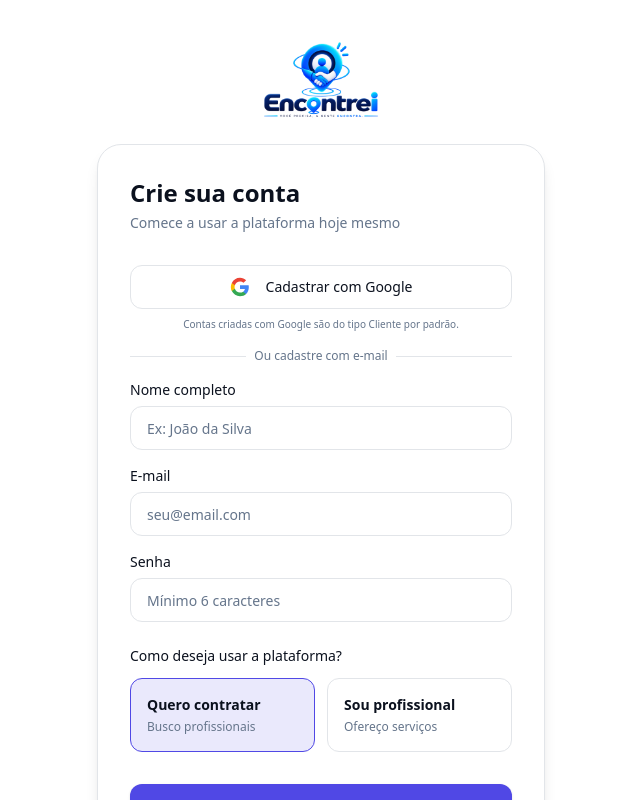
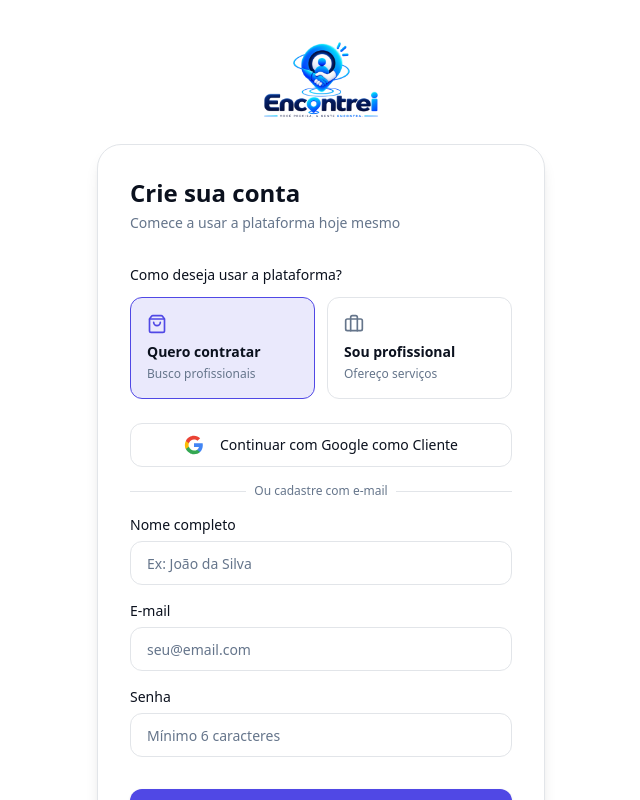
Before and after one commit to MarcioJunior2108/Encontrei, a Next.js app: page /cadastro in a window 1280 px wide. Shown: the top 800 px of the page, without its empty margins (319-959 px from the left). Built offline with nearby package versions, Linux system fonts and the light colour scheme.

Commit message:
feat: Google OAuth role selection - client vs professional

```diff
--- a/src/app/actions/auth.ts
+++ b/src/app/actions/auth.ts
@@ -106,8 +106,11 @@
   const supabase = await createClient();
 
   const nextUrl = formData?.get('next') as string;
+  const role = (formData?.get('role') as string) || 'CLIENT';
   const baseUrl = process.env.NEXT_PUBLIC_APP_URL || 'http://localhost:3000';
-  const callbackUrl = `${baseUrl}/auth/callback${nextUrl ? `?next=${encodeURIComponent(nextUrl)}` : ''}`;
+
+  // Encode role in the callback URL so we can apply it after OAuth
+  const callbackUrl = `${baseUrl}/auth/callback?role=${encodeURIComponent(role)}${nextUrl ? `&next=${encodeURIComponent(nextUrl)}` : ''}`;
 
   const { data, error } = await supabase.auth.signInWithOAuth({
     provider: 'google',
--- a/src/app/auth/callback/route.ts
+++ b/src/app/auth/callback/route.ts
@@ -1,29 +1,63 @@
 import { NextResponse } from 'next/server';
 import { createClient } from '@/lib/supabase/server';
+import { prisma } from '@/lib/prisma';
 
 export async function GET(request: Request) {
   const { searchParams, origin } = new URL(request.url);
   const code = searchParams.get('code');
-  // if "next" is in param, use it as the redirect URL
-  const next = searchParams.get('next') ?? '/dashboard';
+  const role = (searchParams.get('role') || 'CLIENT') as 'CLIENT' | 'PROFESSIONAL';
+  const next = searchParams.get('next') ?? (role === 'PROFESSIONAL' ? '/profissional' : '/dashboard');
 
   if (code) {
     const supabase = await createClient();
-    const { error } = await supabase.auth.exchangeCodeForSession(code);
-    if (!error) {
-      const forwardedHost = request.headers.get('x-forwarded-host'); // original origin before load balancer
+    const { data: sessionData, error } = await supabase.auth.exchangeCodeForSession(code);
+
+    if (!error && sessionData.user) {
+      const userId = sessionData.user.id;
+      const userEmail = sessionData.user.email ?? '';
+      const userName = sessionData.user.user_metadata?.full_name
+        ?? sessionData.user.user_metadata?.name
+        ?? '';
+
+      // Upsert profile with the chosen role
+      try {
+        await prisma.profile.upsert({
+          where: { id: userId },
+          update: {
+            name: userName || undefined,
+            role: role,
+          },
+          create: {
+            id: userId,
+            email: userEmail,
+            name: userName,
+            role: role,
+          },
+        });
+
+        // If professional, ensure professional record exists
+        if (role === 'PROFESSIONAL') {
+          await prisma.professional.upsert({
+            where: { userId },
+            update: {},
+            create: { userId },
+          });
+        }
+      } catch (dbError) {
+        console.error('Callback: erro ao atualizar perfil:', dbError);
+      }
+
+      const forwardedHost = request.headers.get('x-forwarded-host');
       const isLocalEnv = process.env.NODE_ENV === 'development';
-      if (isLocalEnv) {
-        // we can be sure that there is no load balancer in between, so no need to watch for X-Forwarded-Host
-        return NextResponse.redirect(`${origin}${next}`);
-      } else if (forwardedHost) {
-        return NextResponse.redirect(`https://${forwardedHost}${next}`);
-      } else {
-        return NextResponse.redirect(`${origin}${next}`);
-      }
+      const redirectTo = isLocalEnv
+        ? `${origin}${next}`
+        : forwardedHost
+          ? `https://${forwardedHost}${next}`
+          : `${origin}${next}`;
+
+      return NextResponse.redirect(redirectTo);
     }
   }
 
-  // return the user to an error page with some instructions
   return NextResponse.redirect(`${origin}/login?error=auth-code-error`);
 }
--- a/src/app/cadastro/page.tsx
+++ b/src/app/cadastro/page.tsx
@@ -1,15 +1,15 @@
 'use client';
 
 import { useState } from 'react';
-import type { Metadata } from 'next';
 import Link from 'next/link';
 import Image from 'next/image';
 import { Button } from '@/components/ui/button';
 import { signup, loginWithGoogle } from '@/app/actions/auth';
-import { AlertCircle } from 'lucide-react';
+import { AlertCircle, Briefcase, ShoppingBag } from 'lucide-react';
 import { Slottable } from '@radix-ui/react-slot';
 import { Suspense } from 'react';
 import { useSearchParams } from 'next/navigation';
+import { cn } from '@/lib/utils';
 
 function NextUrlInput() {
   const searchParams = useSearchParams();
@@ -21,6 +21,8 @@
 export default function CadastroPage() {
   const [error, setError] = useState('');
   const [loading, setLoading] = useState(false);
+  const [accountType, setAccountType] = useState<'CLIENT' | 'PROFESSIONAL'>('CLIENT');
+  const [googleLoading, setGoogleLoading] = useState(false);
 
   const handleSubmit = async (e: React.FormEvent<HTMLFormElement>) => {
     e.preventDefault();
@@ -34,6 +36,14 @@
       setError(result.error);
       setLoading(false);
     }
+  };
+
+  const handleGoogleSignup = async () => {
+    setGoogleLoading(true);
+    const formData = new FormData();
+    formData.set('role', accountType);
+    await loginWithGoogle(formData);
+    setGoogleLoading(false);
   };
 
   return (
@@ -66,8 +76,56 @@
           <h1 className="text-2xl font-bold text-[hsl(var(--foreground))] mb-1">Crie sua conta</h1>
           <p className="text-sm text-[hsl(var(--muted-foreground))] mb-8">Comece a usar a plataforma hoje mesmo</p>
 
-          <form action={loginWithGoogle} className="mb-4">
-            <Button variant="outline" type="submit" className="w-full bg-[hsl(var(--background))] hover:bg-[hsl(var(--muted))] text-[hsl(var(--foreground))] border-[hsl(var(--border))] h-11">
+          {/* Account type selection — applies to both Google and email */}
+          <div className="mb-6">
+            <p className="text-sm font-medium text-[hsl(var(--foreground))] mb-3">Como deseja usar a plataforma?</p>
+            <div className="grid grid-cols-2 gap-3">
+              <button
+                type="button"
+                onClick={() => setAccountType('CLIENT')}
+                className={cn(
+                  'relative flex cursor-pointer rounded-[var(--radius-lg)] border p-4 text-left transition-all',
+                  accountType === 'CLIENT'
+                    ? 'border-[hsl(var(--primary))] bg-[hsl(var(--primary-muted))]'
+                    : 'border-[hsl(var(--border))] bg-[hsl(var(--background))] hover:bg-[hsl(var(--muted))]'
+                )}
+              >
+                <div>
+                  <ShoppingBag className={cn('h-5 w-5 mb-2', accountType === 'CLIENT' ? 'text-[hsl(var(--primary))]' : 'text-[hsl(var(--muted-foreground))]')} />
+                  <span className="block text-sm font-semibold text-[hsl(var(--foreground))]">Quero contratar</span>
+                  <span className="block text-xs text-[hsl(var(--muted-foreground))] mt-1">Busco profissionais</span>
+                </div>
+              </button>
+              <button
+                type="button"
+                onClick={() => setAccountType('PROFESSIONAL')}
+                className={cn(
+                  'relative flex cursor-pointer rounded-[var(--radius-lg)] border p-4 text-left transition-all',
+                  accountType === 'PROFESSIONAL'
+                    ? 'border-[hsl(var(--primary))] bg-[hsl(var(--primary-muted))]'
+                    : 'border-[hsl(var(--border))] bg-[hsl(var(--background))] hover:bg-[hsl(var(--muted))]'
+                )}
+              >
+                <div>
+                  <Briefcase className={cn('h-5 w-5 mb-2', accountType === 'PROFESSIONAL' ? 'text-[hsl(var(--primary))]' : 'text-[hsl(var(--muted-foreground))]')} />
+                  <span className="block text-sm font-semibold text-[hsl(var(--foreground))]">Sou profissional</span>
+                  <span className="block text-xs text-[hsl(var(--muted-foreground))] mt-1">Ofereço serviços</span>
+                </div>
+              </button>
+            </div>
+          </div>
+
+          {/* Google signup button — uses selected role */}
+          <Button
+            variant="outline"
+            type="button"
+            onClick={handleGoogleSignup}
+            disabled={googleLoading}
+            className="w-full bg-[hsl(var(--background))] hover:bg-[hsl(var(--muted))] text-[hsl(var(--foreground))] border-[hsl(var(--border))] h-11 mb-4"
+          >
+            {googleLoading ? (
+              <span className="animate-spin h-4 w-4 border-2 border-current border-t-transparent rounded-full mr-2" />
+            ) : (
               <svg className="w-5 h-5 mr-2" viewBox="0 0 24 24">
                 <path d="M22.56 12.25c0-.78-.07-1.53-.2-2.25H12v4.26h5.92c-.26 1.37-1.04 2.53-2.21 3.31v2.77h3.57c2.08-1.92 3.28-4.74 3.28-8.09z" fill="#4285F4" />
                 <path d="M12 23c2.97 0 5.46-.98 7.28-2.66l-3.57-2.77c-.98.66-2.23 1.06-3.71 1.06-2.86 0-5.29-1.93-6.16-4.53H2.18v2.84C3.99 20.53 7.7 23 12 23z" fill="#34A853" />
@@ -75,12 +133,9 @@
                 <path d="M12 5.38c1.62 0 3.06.56 4.21 1.64l3.15-3.15C17.45 2.09 14.97 1 12 1 7.7 1 3.99 3.47 2.18 7.07l3.66 2.84c.87-2.6 3.3-4.53 6.16-4.53z" fill="#EA4335" />
                 <path d="M1 1h22v22H1z" fill="none" />
               </svg>
-              Cadastrar com Google
-            </Button>
-            <p className="text-[10px] text-center text-[hsl(var(--muted-foreground))] mt-2">
-              Contas criadas com Google são do tipo Cliente por padrão.
-            </p>
-          </form>
+            )}
+            Continuar com Google como {accountType === 'PROFESSIONAL' ? 'Profissional' : 'Cliente'}
+          </Button>
 
           <div className="relative mb-4">
             <div className="absolute inset-0 flex items-center">
@@ -147,25 +202,8 @@
               />
             </div>
 
-            <div className="pt-2">
-              <p className="text-sm font-medium text-[hsl(var(--foreground))] mb-3">Como deseja usar a plataforma?</p>
-              <div className="grid grid-cols-2 gap-3">
-                <label className="relative flex cursor-pointer rounded-[var(--radius-lg)] border border-[hsl(var(--border))] bg-[hsl(var(--background))] p-4 hover:bg-[hsl(var(--muted))] transition-colors has-[:checked]:border-[hsl(var(--primary))] has-[:checked]:bg-[hsl(var(--primary-muted))]">
-                  <input type="radio" name="accountType" value="CLIENT" className="sr-only" defaultChecked />
-                  <div>
-                    <span className="block text-sm font-semibold text-[hsl(var(--foreground))]">Quero contratar</span>
-                    <span className="block text-xs text-[hsl(var(--muted-foreground))] mt-1">Busco profissionais</span>
-                  </div>
-                </label>
-                <label className="relative flex cursor-pointer rounded-[var(--radius-lg)] border border-[hsl(var(--border))] bg-[hsl(var(--background))] p-4 hover:bg-[hsl(var(--muted))] transition-colors has-[:checked]:border-[hsl(var(--primary))] has-[:checked]:bg-[hsl(var(--primary-muted))]">
-                  <input type="radio" name="accountType" value="PROFESSIONAL" className="sr-only" />
-                  <div>
-                    <span className="block text-sm font-semibold text-[hsl(var(--foreground))]">Sou profissional</span>
-                    <span className="block text-xs text-[hsl(var(--muted-foreground))] mt-1">Ofereço serviços</span>
-                  </div>
-                </label>
-              </div>
-            </div>
+            {/* Hidden accountType for email form - uses same selection */}
+            <input type="hidden" name="accountType" value={accountType} />
 
             <Button className="w-full mt-4" size="lg" type="submit" disabled={loading}>
               <Slottable>{loading ? 'Criando conta...' : 'Criar Conta'}</Slottable>
```
